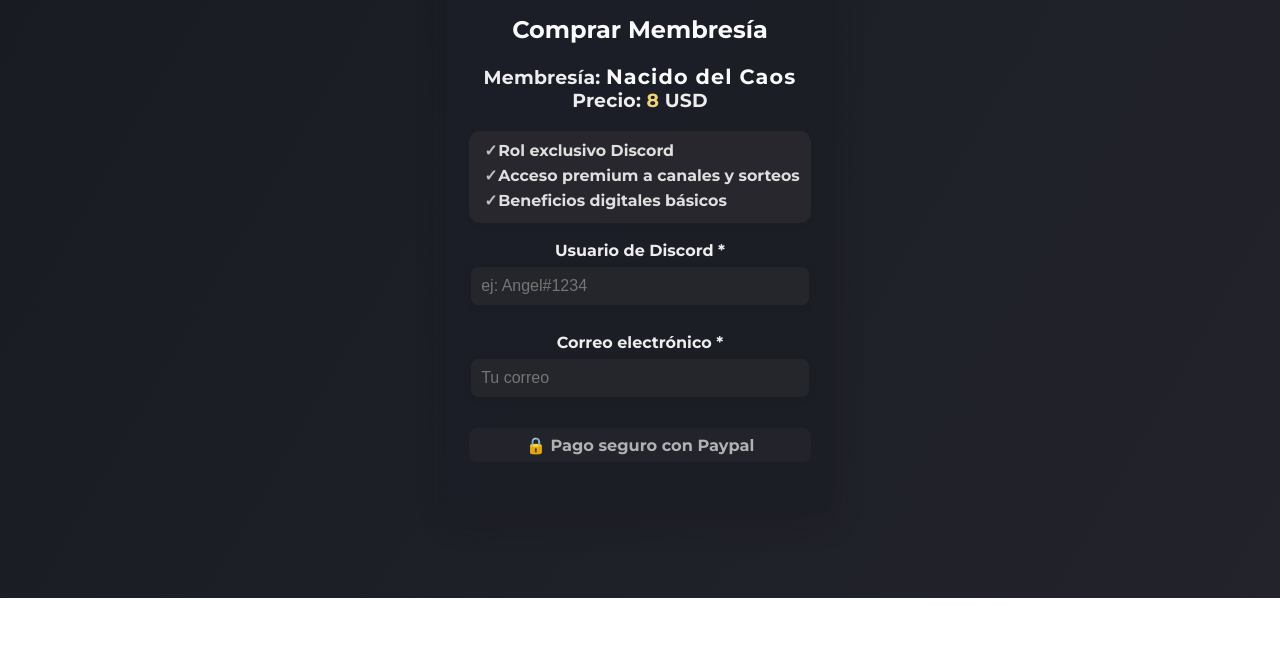
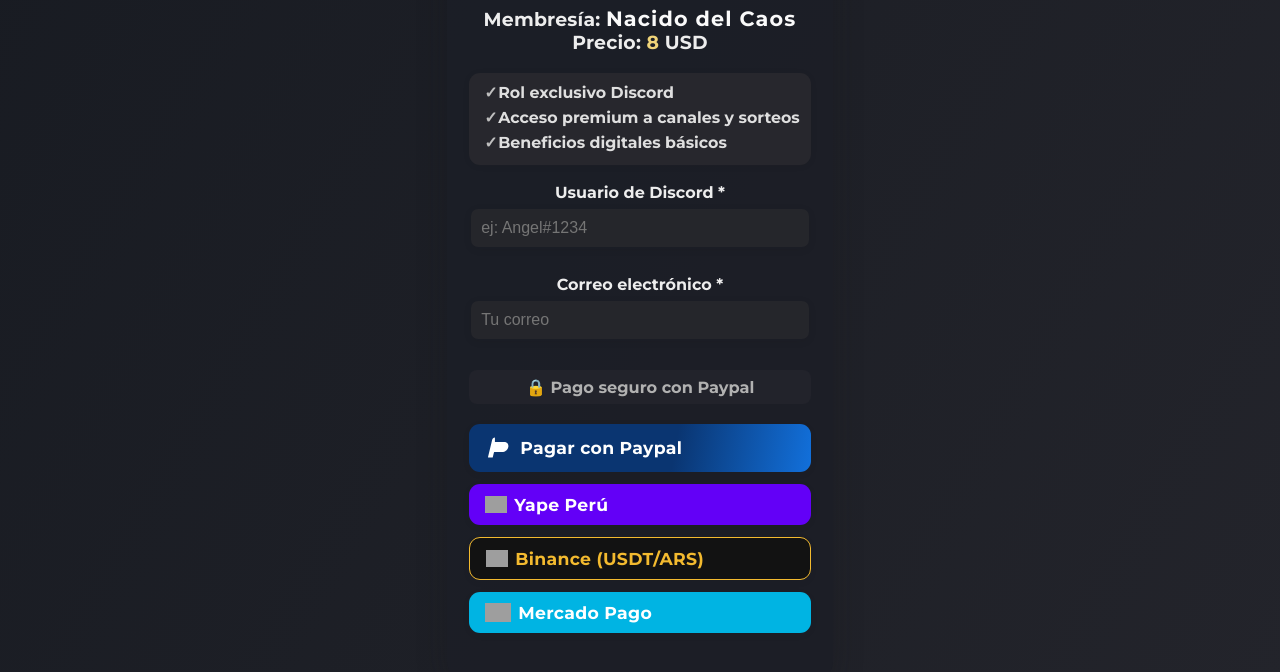
Before and after one commit to DevCuac/tienda-pagos, a plain HTML site: page comprar.html in a window 1280 px wide. Shown: the part 202-874 px from the top of the page. Before the commit the page ends 800 px from the top, so only its background shows below. Drawn offline with Linux system fonts and the light colour scheme; grey boxes are pictures that could not be loaded; a script that the page names is missing.

Commit message:
Update comprar.html

```diff
--- a/comprar.html
+++ b/comprar.html
@@ -69,12 +69,46 @@
     input[type="text"]:focus, input[type="email"]:focus {
       border:1.5px solid #f0d479; background:#232329;
     }
-    #paypal-button-container { margin-top: 24px; }
     .cert-check {
       color: #b1b1b1; background: #22232b;
       padding: 7px 0; margin: 19px 0 8px 0; border-radius: 8px;
       font-size: 1.01em; text-align: center;
     }
+    /* Botones de pago */
+    .payment-buttons {
+      display: flex;
+      flex-direction: column;
+      gap: 12px;
+      margin: 20px 0 2px 0;
+    }
+    .pay-btn {
+      font-family: 'Montserrat', Arial, sans-serif;
+      font-size: 1.08em;
+      font-weight: 700;
+      color: #fff;
+      background: #22242d;
+      border: none;
+      border-radius: 11px;
+      padding: 10px 12px 10px 16px;
+      text-align: left;
+      cursor: pointer;
+      transition: background .18s, box-shadow .17s, transform .18s;
+      display: flex;
+      align-items: center;
+      box-shadow: 0 2px 9px #18181b0b;
+      letter-spacing: .3px;
+      outline: none;
+    }
+    .pay-btn.paypal { background: linear-gradient(100deg,#0a3571 60%,#1270db 100%); }
+    .pay-btn.yape { background: #6300f7; }
+    .pay-btn.binance { background: #121212; border: 1.2px solid #f3ba2f; color: #f3ba2f;}
+    .pay-btn.mercadopago { background: #00b4e3;}
+    .pay-btn:hover { box-shadow:0 6px 15px #0002; transform: translateY(-2px) scale(1.04);}
+    .pay-btn.paypal:hover { background: linear-gradient(100deg,#1270db 30%,#0a3571 100%);}
+    .pay-btn.yape:hover { background: #7e34fa;}
+    .pay-btn.binance:hover { background: #181818; color: #fff;}
+    .pay-btn.mercadopago:hover { background: #38c6f9;}
+    #paypal-button-container { margin-top: 18px; }
     /* Loader animado */
     .loader {
       width: 54px; height: 54px;
@@ -124,6 +158,25 @@
       <input type="email" id="email" required placeholder="Tu correo">
     </form>
     <div class="cert-check">&#128274; Pago seguro con Paypal</div>
+    <!-- BOTONES DE PAGO -->
+    <div class="payment-buttons">
+      <button id="btn-paypal" class="pay-btn paypal">
+        <svg width="28" height="28" viewBox="0 0 24 24" style="vertical-align:middle;margin-right:7px;"><path fill="#fff" d="M8.5 3c-1.2 0-2.2.9-2.4 2.1l-3.5 14.6c-.1.3.1.5.4.5h3.6l1-4.2c.1-.4.4-.7.8-.7H15c2.5 0 4.5-1.8 5-4.2.5-2.6-1.3-4.3-3.7-4.3H8.5zm2.9 9H9.2c-.3 0-.6.2-.7.5l-.7 3h7.7c1.4 0 2.6-1 2.8-2.4.2-1.3-1-2.4-2.3-2.4h-2.9z"/></svg>
+        Pagar con Paypal
+      </button>
+      <button class="pay-btn yape" onclick="gotoWhatsapp('Yape')">
+        <img src="https://upload.wikimedia.org/wikipedia/commons/e/eb/Yape.png" width="22" style="vertical-align:middle;margin-right:7px;">
+        Yape Perú
+      </button>
+      <button class="pay-btn binance" onclick="gotoWhatsapp('Binance')">
+        <img src="https://cryptologos.cc/logos/binance-coin-bnb-logo.svg?v=026" width="22" style="vertical-align:middle;margin-right:7px;">
+        Binance (USDT/ARS)
+      </button>
+      <button class="pay-btn mercadopago" onclick="gotoWhatsapp('MercadoPago')">
+        <img src="https://upload.wikimedia.org/wikipedia/commons/2/2a/Mercado_Pago_logo.svg" width="26" style="vertical-align:middle;margin-right:7px;">
+        Mercado Pago
+      </button>
+    </div>
     <div id="paypal-button-container"></div>
     <div class="loader" id="loader">
       <div class="spin"></div>
@@ -165,7 +218,9 @@
     html += "</ul>";
     document.getElementById("beneficios-checkout").innerHTML = html;
 
-    // 3. Paypal Button Minimal
+    // BOTÓN PAYPAL
+    document.getElementById('btn-paypal').onclick = function() {
+      document.getElementById('paypal-button-container').innerHTML = "";
       paypal.Buttons({
         createOrder: function(data, actions) {
           var discord = document.getElementById('discord').value.trim();
@@ -196,6 +251,18 @@
           window.location.href = "cancel.html";
         }
       }).render('#paypal-button-container');
+    };
+
+    // Otros métodos
+    function gotoWhatsapp(metodo) {
+      const discord = document.getElementById('discord').value.trim();
+      const email = document.getElementById('email').value.trim();
+      let mensaje = encodeURIComponent(
+        `Hola, quiero comprar la membresía "${membresia}" (${precio} USD) y deseo pagar por ${metodo}. Mi Discord: ${discord} - Email: ${email}`
+      );
+      window.open(`https://wa.me/51994970590?text=${mensaje}`, '_blank');
+    }
+    window.gotoWhatsapp = gotoWhatsapp;
   </script>
 </body>
 </html>
```
Lines whose indentation alone changed are shown as unchanged.
